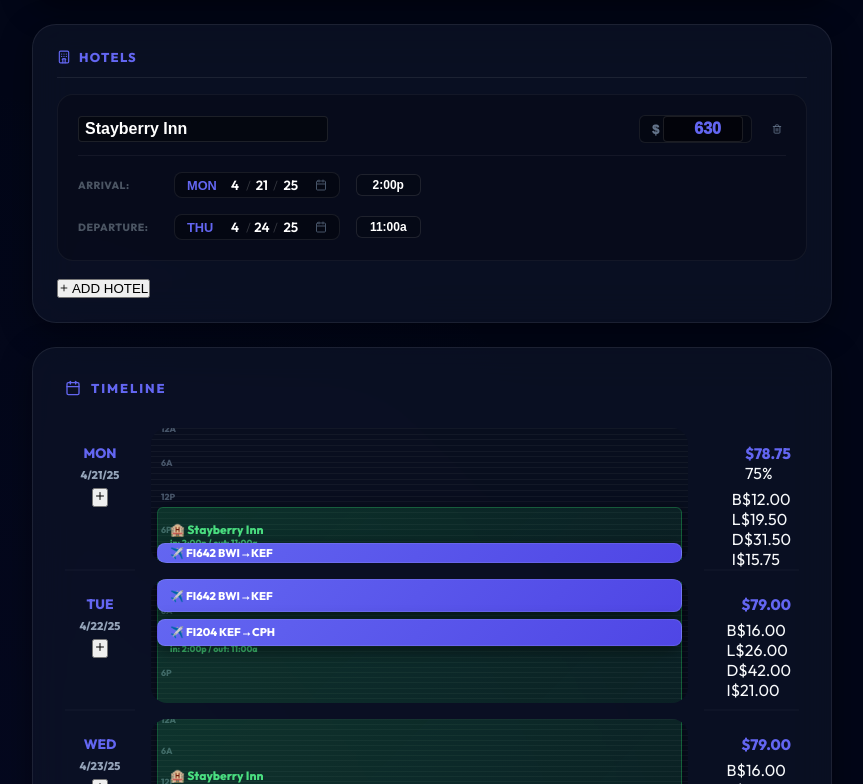
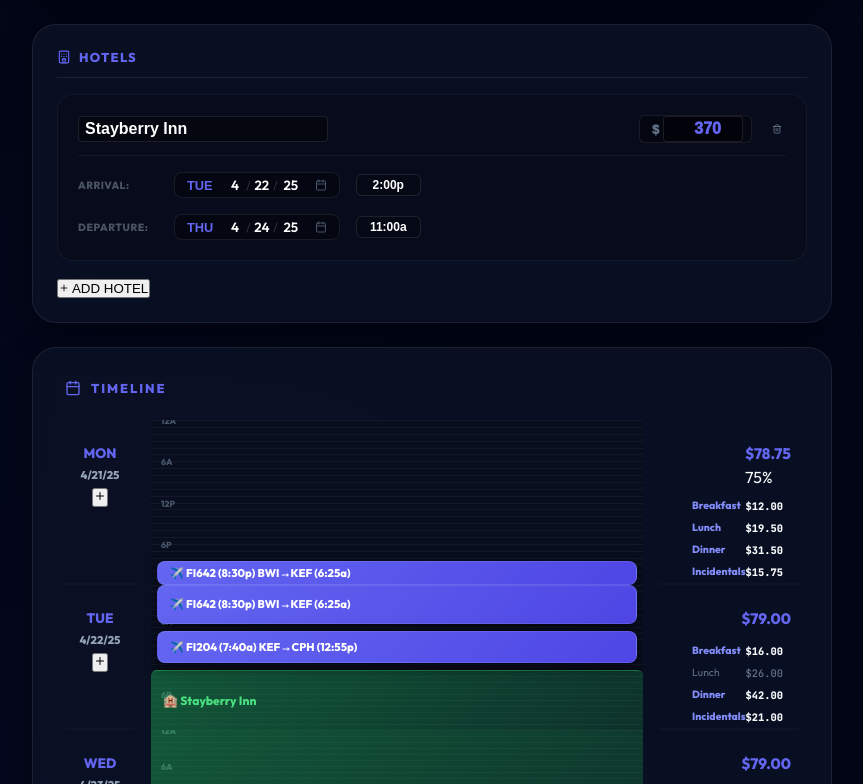
Before and after one commit to outofthisworldapps/work-travel, a React (Vite) app: page / in a window 1280 px wide. Shown: the part 1216-2000 px from the top of the page, without its empty margins (208-1071 px from the left). Built offline with nearby package versions, Linux system fonts and the light colour scheme.

Commit message:
UI: Refined timeline continuity, M&IE formatting, and hotel arrival logic

```diff
--- a/src/App.jsx
+++ b/src/App.jsx
@@ -135,11 +135,11 @@ const TimelineDay = ({ day, dayIndex, totalDays, flights, currentRates, onUpdate
               className="tl-event flight-event"
               style={{
                 top: `${getPosition(startPos)}%`,
-                height: `${Math.max(getPosition(endPos) - getPosition(startPos), 5)}%`,
+                height: `${Math.max(getPosition(endPos) - getPosition(startPos), 3)}%`,
                 zIndex: 2
               }}
             >
-              <div className="tl-event-label">✈️ {s.airlineCode || ''}{s.flightNumber || ''} {s.depPort || ''}→{s.arrPort || ''}</div>
+              <div className="tl-event-label">✈️ {s.airlineCode || ''}{s.flightNumber || ''} ({s.depTime.toLowerCase()}) {s.depPort || ''}→{s.arrPort || ''} ({s.arrTime.toLowerCase()})</div>
             </div>
           );
         })}
@@ -179,15 +179,14 @@ const TimelineDay = ({ day, dayIndex, totalDays, flights, currentRates, onUpdate
                 borderRadius,
                 borderTop: (isMidStay || (isCheckOutDay && !isCheckInDay)) ? 'none' : undefined,
                 borderBottom: (isMidStay || (isCheckInDay && !isCheckOutDay)) ? 'none' : undefined,
+                left: 0,
+                right: 0,
                 zIndex: 1
               }}
             >
               {(isCheckInDay || (isMidStay && start === 0)) && (
                 <div className="tl-event-label hotel-label-wrap">
                   <div className="tl-h-name">🏨 {h.name || 'Hotel'}</div>
-                  <div className="tl-h-dates">
-                    in: {h.checkInTime || '2p'} / out: {h.checkOutTime || '11a'}
-                  </div>
                 </div>
               )}
             </div>
@@ -229,10 +228,10 @@ const TimelineDay = ({ day, dayIndex, totalDays, flights, currentRates, onUpdate
           {['B', 'L', 'D', 'I'].map(m => (
             <div
               key={m}
-              className={`tl-meal-chip ${day.meals[m] !== false ? 'active' : ''}`}
+              className={`tl-meal-row ${day.meals[m] !== false ? 'active' : ''}`}
               onClick={() => onUpdateMeals(day.id, m)}
             >
-              <span className="tl-m-label">{m}</span>
+              <span className="tl-m-label">{m === 'B' ? 'Breakfast' : m === 'L' ? 'Lunch' : m === 'D' ? 'Dinner' : 'Incidentals'}</span>
               <span className="tl-m-price">${getMealPrice(m).toFixed(2)}</span>
             </div>
           ))}
@@ -968,18 +967,7 @@ function App() {
   const [tripName, setTripName] = useState('Global Tech Summit');
   const [registrationFee, setRegistrationFee] = useState(750);
   const [registrationCurrency, setRegistrationCurrency] = useState('USD');
-  const [hotels, setHotels] = useState([
-    {
-      id: 'h-1',
-      name: 'Stayberry Inn',
-      checkIn: new Date(2025, 3, 21),
-      checkInTime: '2:00p',
-      checkOut: new Date(2025, 3, 24),
-      checkOutTime: '11:00a',
-      cost: 630,
-      currency: 'USD'
-    }
-  ]);
+  const [hotels, setHotels] = useState([]);
   const [flights, setFlights] = useState([
     {
       id: 'f-1',
@@ -1704,6 +1692,44 @@ function App() {
 
   // Auto-populate Hotels based on Flights
   React.useEffect(() => {
+    let arrivalDate = null;
+    let departureDate = null;
+    let hotelName = 'Stayberry Inn';
+
+    const segments = flights.flatMap(f => f.segments || []);
+    if (segments.length > 0) {
+      const sorted = segments.map(s => {
+        // Simple parse to find bounds
+        const d = parse(s.depDate, s.depDate.includes('/') ? 'M/d/yy' : 'EEE MMM d', new Date());
+        const a = parse(s.arrDate, s.arrDate.includes('/') ? 'M/d/yy' : 'EEE MMM d', new Date());
+        return { dep: d, arr: a, ...s };
+      }).sort((a, b) => a.arr - b.arr);
+
+      const firstArr = sorted.find(s => s.arrPort && s.arrPort.toLowerCase() !== 'home');
+      const lastDep = [...sorted].reverse().find(s => s.depPort && s.depPort.toLowerCase() !== 'home');
+
+      if (firstArr) arrivalDate = firstArr.arr;
+      if (lastDep) departureDate = lastDep.dep;
+    }
+
+    if (arrivalDate && departureDate) {
+      setHotels(prev => {
+        if (prev.length === 0) {
+          return [{
+            id: 'h-auto',
+            name: hotelName,
+            checkIn: arrivalDate,
+            checkInTime: '2:00p',
+            checkOut: departureDate,
+            checkOutTime: '11:00a',
+            cost: 185 * differenceInDays(departureDate, arrivalDate),
+            currency: 'USD'
+          }];
+        }
+        return prev;
+      });
+    }
+
     setDays(prevDays => {
       const updatedDays = autoPopulateHotels(flights, prevDays, {
         rate: prevDays.find(d => d.hotelRate > 0)?.hotelRate || 185,
@@ -2108,21 +2134,26 @@ function App() {
         .tl-dw { font-weight: 950; color: var(--accent); font-size: 0.85rem; text-transform: uppercase; }
         .tl-dm { font-size: 0.7rem; color: var(--subtext); font-weight: 800; }
 
-        .timeline-hours-container { flex: 1; position: relative; background: rgba(0,0,0,0.1); border-radius: 1rem; overflow: hidden; margin: 0.5rem 0; }
+        .timeline-hours-container { flex: 1; position: relative; background: rgba(0,0,0,0.1); overflow: hidden; margin: 0; }
         .hour-line { position: absolute; left: 0; right: 0; height: 1px; background: rgba(255,255,255,0.04); }
         .hour-label { position: absolute; left: 10px; font-size: 0.55rem; color: #475569; font-weight: 950; transform: translateY(-50%); text-transform: uppercase; }
 
         .tl-event { position: absolute; left: 6px; right: 6px; border-radius: 8px; padding: 6px 12px; font-size: 0.7rem; font-weight: 950; overflow: hidden; display: flex; align-items: center; box-shadow: 0 4px 15px rgba(0,0,0,0.5); border: 1px solid rgba(255,255,255,0.1); transition: transform 0.2s; }
         .tl-event:hover { transform: scale(1.01); z-index: 20; }
         .flight-event { background: linear-gradient(135deg, #6366f1, #4f46e5); color: #fff; }
-        .hotel-event { background: linear-gradient(135deg, rgba(34, 197, 94, 0.2), rgba(34, 197, 94, 0.1)); color: #4ade80; border: 1px solid rgba(34, 197, 94, 0.3); }
+        .hotel-event { background: linear-gradient(135deg, rgba(34, 197, 94, 0.4), rgba(34, 197, 94, 0.2)); color: #4ade80; border: 1px solid rgba(34, 197, 94, 0.5); border-left: none; border-right: none; }
 
         .hotel-label-wrap { display: flex; flex-direction: column; gap: 2px; line-height: 1.1; }
         .tl-h-name { font-weight: 950; font-size: 0.75rem; }
-        .tl-h-dates { font-size: 0.55rem; opacity: 0.8; font-weight: 800; }
-
-        .timeline-mie-side { width: 95px; flex-shrink: 0; display: flex; flex-direction: column; align-items: flex-end; padding-top: 1.5rem; padding-right: 0.5rem; gap: 6px; border-bottom: 2px solid rgba(255,255,255,0.02); }
-        .tl-mie-total { font-weight: 950; color: var(--accent); font-size: 0.95rem; }
+
+        .timeline-mie-side { width: 140px; flex-shrink: 0; display: flex; flex-direction: column; align-items: flex-end; padding-top: 1.5rem; padding-right: 0.5rem; gap: 8px; border-bottom: 2px solid rgba(255,255,255,0.02); }
+        .tl-mie-total { font-weight: 950; color: var(--accent); font-size: 0.95rem; margin-bottom: 4px; }
+
+        .tl-meal-row { display: flex; justify-content: space-between; width: 100%; font-size: 0.65rem; color: #64748b; cursor: pointer; padding: 4px 8px; border-radius: 6px; transition: all 0.2s; }
+        .tl-meal-row:hover { background: rgba(255,255,255,0.03); }
+        .tl-meal-row.active .tl-m-label { color: #818cf8; font-weight: 800; }
+        .tl-meal-row.active .tl-m-price { color: #f8fafc; font-weight: 700; }
+        .tl-m-price { font-family: 'JetBrains Mono', monospace; }
 
         /* Responsive */
         @media (max-width: 700px) {
```
